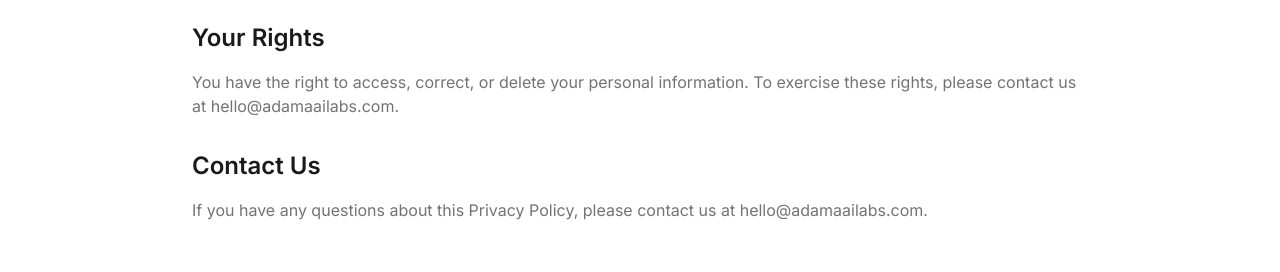
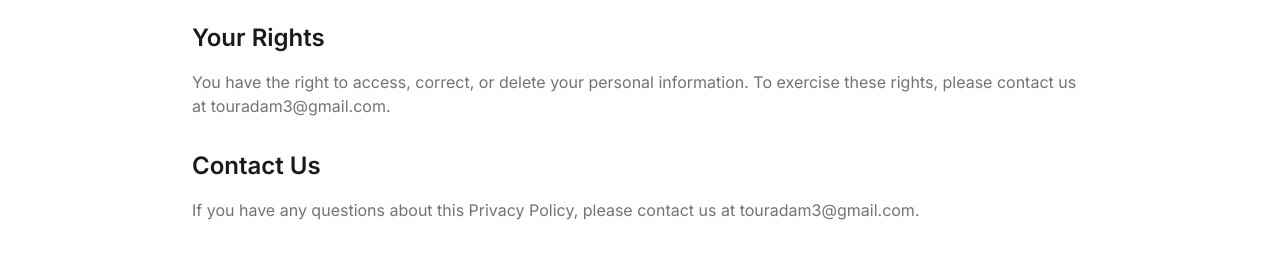
Before and after one commit to Touradam/adama-ai-labs, a Next.js app: page /privacy in a window 1280 px wide. Shown: the part 782-1054 px from the top of the page. Built offline with nearby package versions, Linux system fonts and the light colour scheme.

Commit message:
Update contact email to touradam3@gmail.com

```diff
--- a/app/api/contact/route.ts
+++ b/app/api/contact/route.ts
@@ -28,7 +28,7 @@ export async function POST(request: NextRequest) {
     // Send email using Resend
     const data = await resend.emails.send({
       from: "A-dama AI Labs <onboarding@resend.dev>", // Replace with your verified domain
-      to: process.env.CONTACT_EMAIL || "hello@adamaailabs.com",
+      to: process.env.CONTACT_EMAIL || "touradam3@gmail.com",
       replyTo: email,
       subject: `New ${role} Contact Form Submission from ${name}`,
       html: `
--- a/app/privacy/page.tsx
+++ b/app/privacy/page.tsx
@@ -55,7 +55,7 @@ export default function PrivacyPage() {
               <p>
                 You have the right to access, correct, or delete your personal
                 information. To exercise these rights, please contact us at
-                hello@adamaailabs.com.
+                touradam3@gmail.com.
               </p>
 
               <h2 className="text-2xl font-semibold text-charcoal mt-8 mb-4">
@@ -63,7 +63,7 @@ export default function PrivacyPage() {
               </h2>
               <p>
                 If you have any questions about this Privacy Policy, please contact us
-                at hello@adamaailabs.com.
+                at touradam3@gmail.com.
               </p>
             </div>
           </div>
--- a/app/terms/page.tsx
+++ b/app/terms/page.tsx
@@ -84,7 +84,7 @@ export default function TermsPage() {
               </h2>
               <p>
                 For questions about these Terms of Service, please contact us at
-                hello@adamaailabs.com.
+                touradam3@gmail.com.
               </p>
             </div>
           </div>
--- a/data/site-config.ts
+++ b/data/site-config.ts
@@ -57,7 +57,7 @@ export const socialLinks: SocialLink[] = [
 ];
 
 export const contactInfo = {
-  email: "hello@adamaailabs.com",
+  email: "touradam3@gmail.com",
   phone: "+1 (555) 123-4567", // Placeholder
   location: "United States",
 };
```
Also changed, not shown: 2 other files (tests, documents, lock files or other folders).
